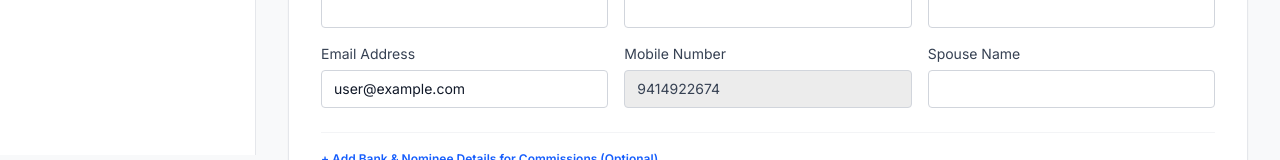
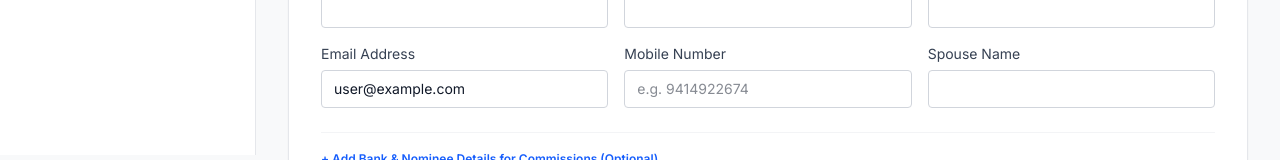
Before and after one commit to sandeepcharan619-maker/Shree-Karni, a Next.js app: page /dashboard/profile in a window 1280 px wide. Shown: the part 645-805 px from the top of the page. Built offline with nearby package versions, Linux system fonts and the light colour scheme; no server answers; the database is empty; sample sign-in values are in the browser's storage.

Commit message:
Initial commit: Shree Karni Real Estate platform with associate & admin dashboards

```diff
--- a/src/app/dashboard/profile/ProfileEditor.tsx
+++ b/src/app/dashboard/profile/ProfileEditor.tsx
@@ -97,7 +97,7 @@ export default function ProfileEditor({
     tahsil: initialUser.tahsil || "",
     villagePost: initialUser.villagePost || "",
     email: initialUser.email || "",
-    phone: initialUser.phone || "9414922674",
+    phone: initialUser.phone || "",
     spouseName: initialUser.spouseName || "",
     // Bank & Nominee details
     bankName: initialUser.bankName || "",
@@ -411,11 +411,12 @@ export default function ProfileEditor({
                   Mobile Number
                 </label>
                 <input
-                  type="text"
+                  type="tel"
                   name="phone"
                   value={formData.phone}
                   onChange={handleChange}
-                  className="w-full px-3 py-2 bg-[#ececec] border border-gray-300 rounded text-sm text-gray-700 focus:outline-none"
+                  className="w-full px-3 py-2 border border-gray-300 rounded text-sm text-gray-900 focus:outline-none focus:border-blue-500 transition"
+                  placeholder="e.g. 9414922674"
                 />
               </div>
 
--- a/src/app/dashboard/profile/page.tsx
+++ b/src/app/dashboard/profile/page.tsx
@@ -51,7 +51,7 @@ export default async function ProfilePage() {
     role: user?.role || (session.user as any).role || "ASSOCIATE",
     rank: user?.rank || "Client Adviser",
     email: user?.email || session.user.email || "",
-    phone: user?.phone || "9414922674",
+    phone: user?.phone || "",
     gender: (user as any)?.gender || "Male",
     address: (user as any)?.address || "",
     state: (user as any)?.state || "Rajasthan",
```
